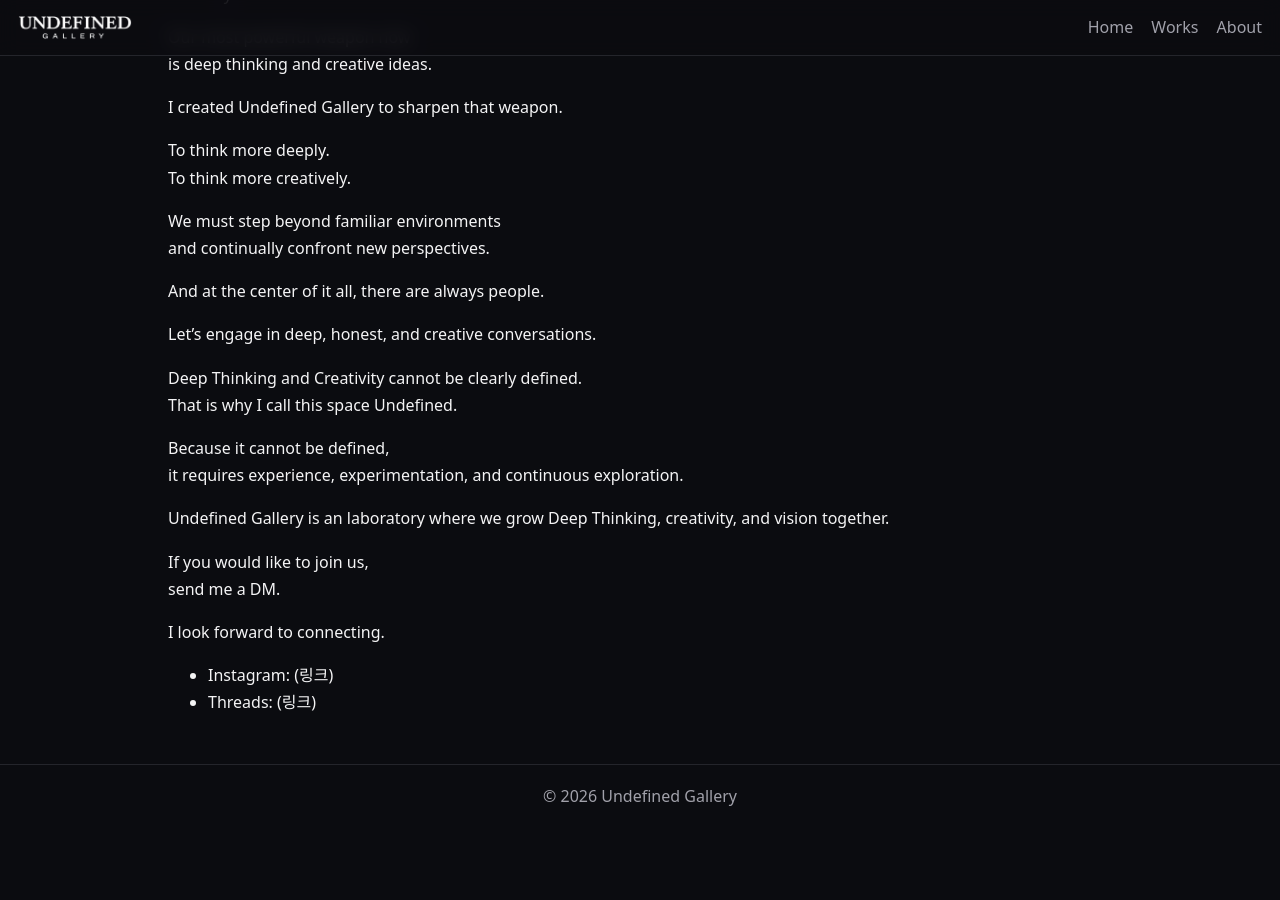
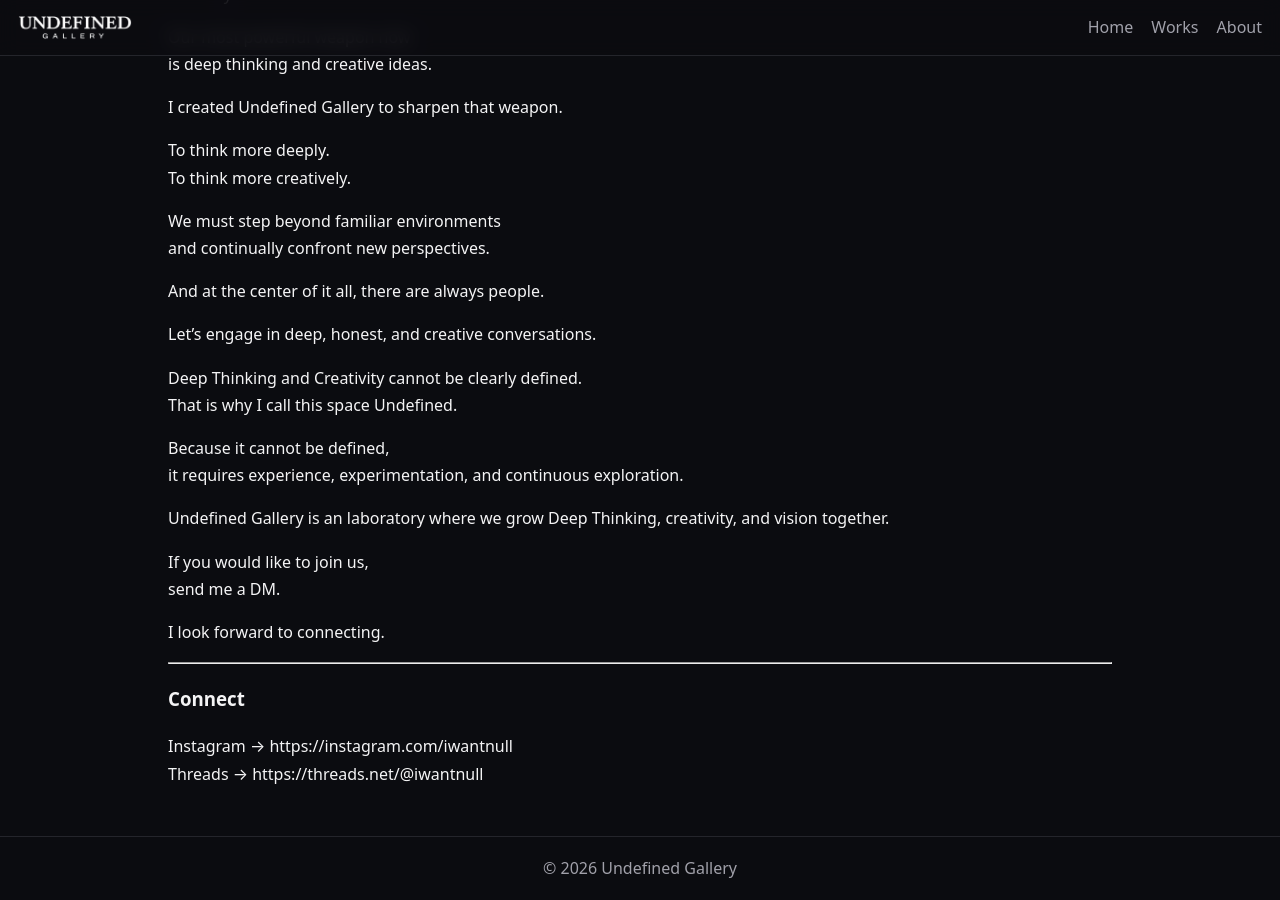
Before and after one commit to Hyunsoo-Yoo/undefined-gallery, a Jekyll site: the page built from about.md, in a window 1280 px wide and 900 px high, scrolled down 1206 px. Built offline with Jekyll 4.4.1, drawn with Linux system fonts in a browser that asks for light colours; before the commit the page ends 2035 px from its top, so only the background shows below that.

Commit message:
connect 인스타, 쓰레드 링크 추가

```diff
--- a/about.md
+++ b/about.md
@@ -80,5 +80,9 @@ send me a DM.
 
 I look forward to connecting.
 
-- Instagram: (링크)
-- Threads: (링크)
+---
+
+### Connect
+
+Instagram → https://instagram.com/iwantnull
+Threads → https://threads.net/@iwantnull
```
